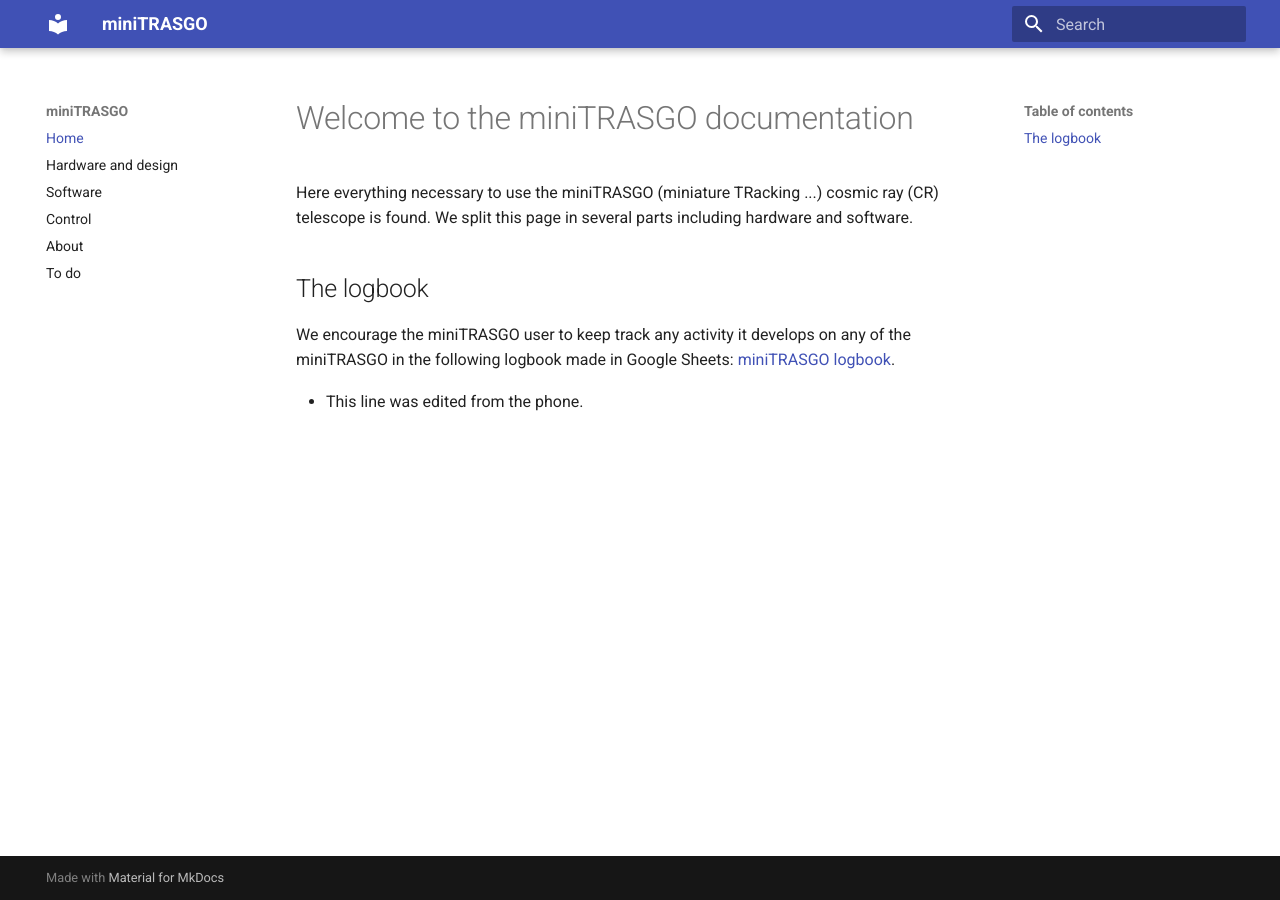
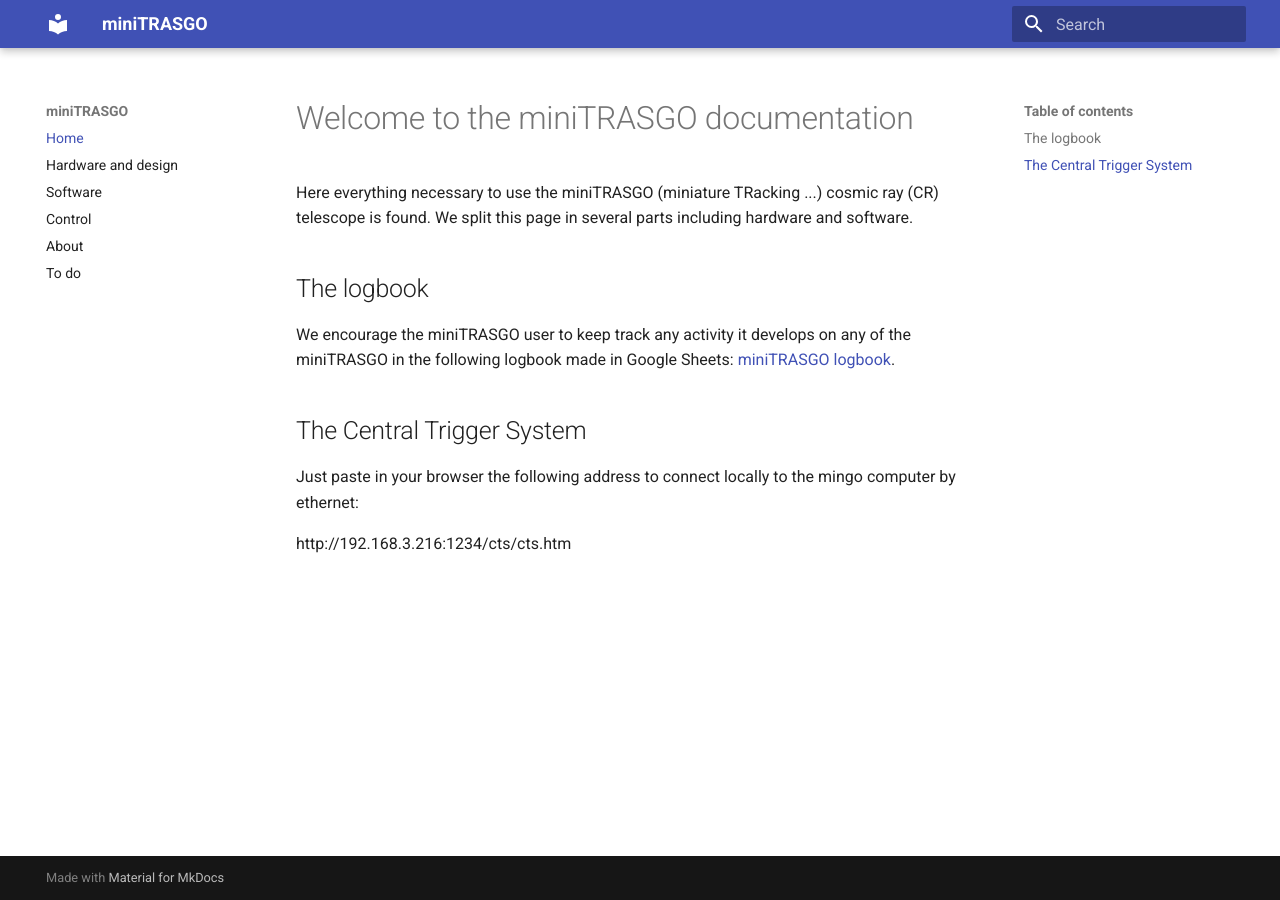
Before and after one commit to cayesoneira/miniTRASGO-documentation, an MkDocs documentation site: the page built from docs/index.md, in a window 1280 px wide. Built offline with MkDocs 1.6.1 and Material for MkDocs 9.7.7, drawn with Linux system fonts in a browser that asks for light colours.

Commit message:
Update index.md

```diff
--- a/docs/index.md
+++ b/docs/index.md
@@ -4,4 +4,8 @@
 ## The logbook
 We encourage the miniTRASGO user to keep track any activity it develops on any of the miniTRASGO in the following logbook made in Google Sheets: [miniTRASGO logbook](https://docs.google.com/spreadsheets/d/12n6DfQ32oXcRKpHaolfAoO3pKVVrrWzk7TBOIZ0N6ro/edit?usp=sharing).
 
-- This line was edited from the phone.
+
+## The Central Trigger System
+Just paste in your browser the following address to connect locally to the mingo computer by ethernet:
+
+http://192.168.3.216:1234/cts/cts.htm
```
